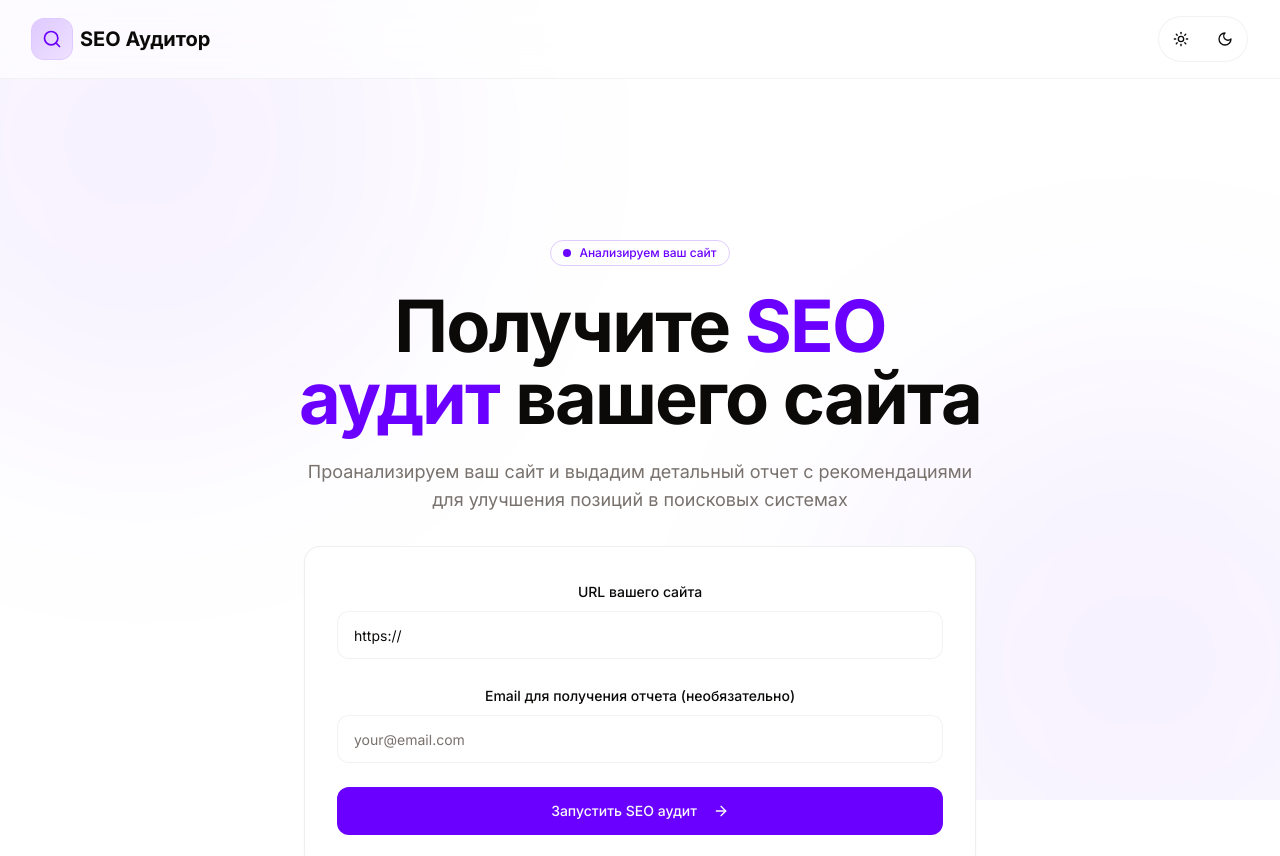
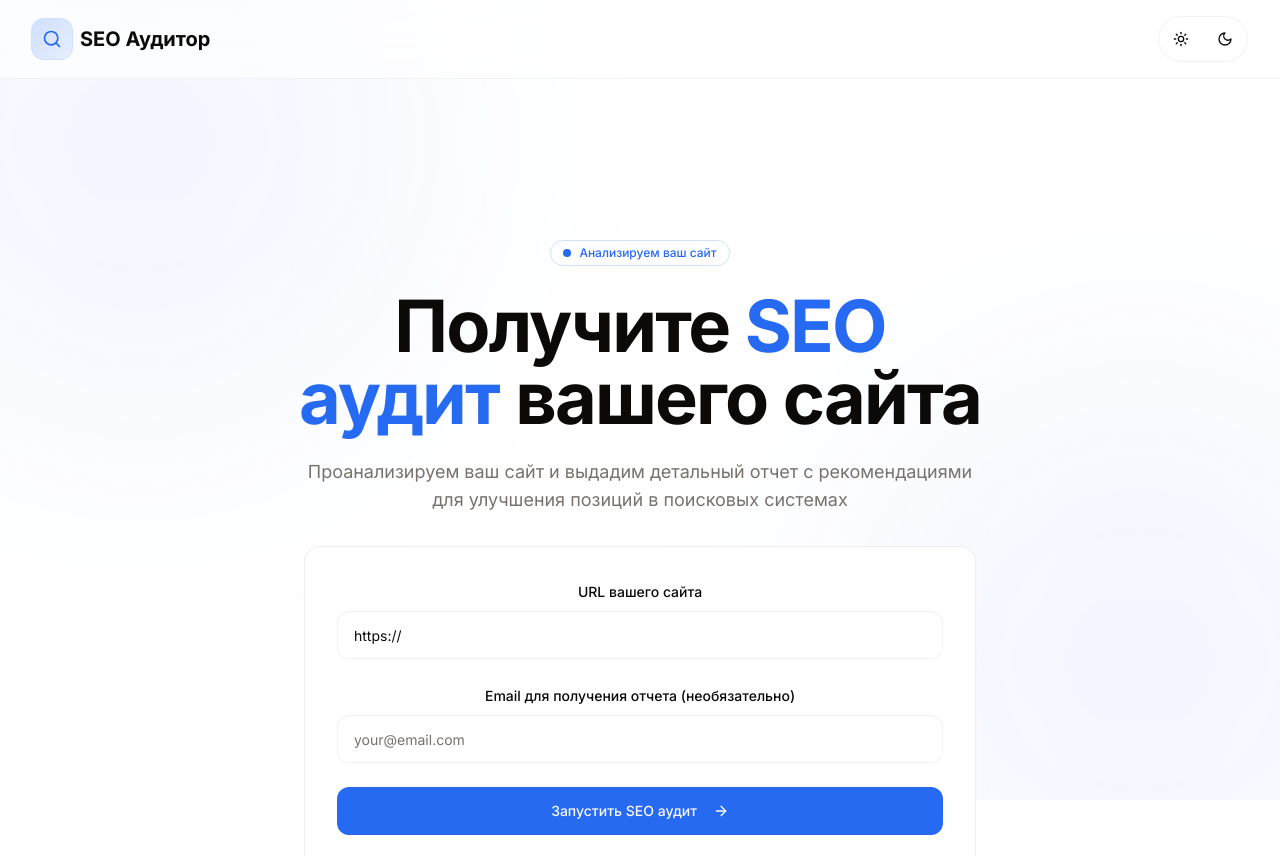
Before and after one commit to Kolyansneg85/seo-auditor, a Next.js app: page / in a window 1280 px wide. Shown: the top 856 px of the page. Built offline with nearby package versions, Linux system fonts and the light colour scheme.

Commit message:
fix: update primary color to blue across all CSS variables
Update light and dark color values and ring focus variables.

```diff
--- a/app/globals.css
+++ b/app/globals.css
@@ -11,7 +11,7 @@
     --card-foreground: 20 14.3% 4.1%;
     --popover: 0 0% 100%;
     --popover-foreground: 20 14.3% 4.1%;
-    --primary: 265 100% 50%;
+    --primary: 220 89% 55%;
     --primary-foreground: 60 9.1% 97.8%;
     --secondary: 60 4.8% 95.9%;
     --secondary-foreground: 24 9.8% 10%;
@@ -23,7 +23,7 @@
     --destructive-foreground: 60 9.1% 97.8%;
     --border: 20 5.9% 90%;
     --input: 20 5.9% 90%;
-    --ring: 265 100% 50%;
+    --ring: 220 89% 55%;
     --radius: 0.75rem;
   }
 
@@ -34,7 +34,7 @@
     --card-foreground: 60 9.1% 97.8%;
     --popover: 20 14.3% 4.1%;
     --popover-foreground: 60 9.1% 97.8%;
-    --primary: 265 100% 55%;
+    --primary: 220 89% 62%;
     --primary-foreground: 60 9.1% 97.8%;
     --secondary: 12 6.5% 15.1%;
     --secondary-foreground: 60 9.1% 97.8%;
@@ -46,7 +46,7 @@
     --destructive-foreground: 60 9.1% 97.8%;
     --border: 12 6.5% 15.1%;
     --input: 12 6.5% 15.1%;
-    --ring: 265 100% 55%;
+    --ring: 220 89% 62%;
   }
 }
 
```
